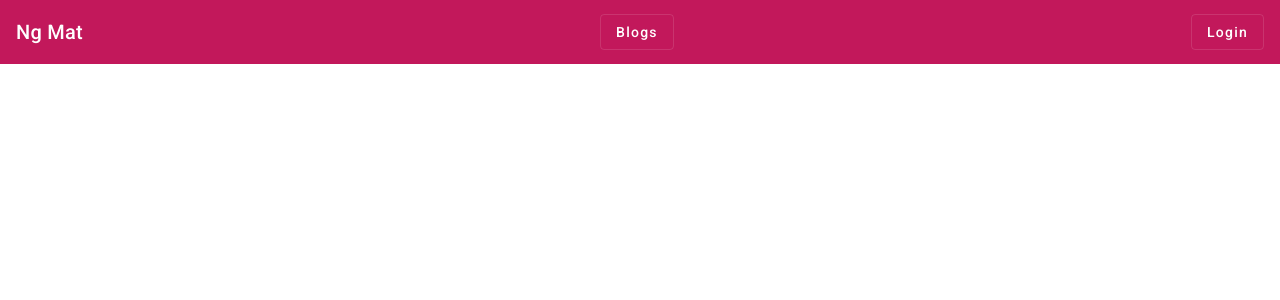
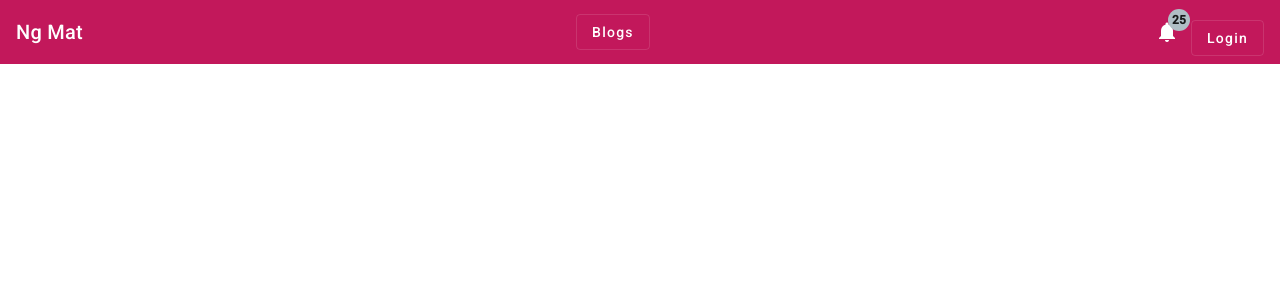
Before and after one commit to danyschell/mat-course-2022, an Angular app: page / in a window 1280 px wide. Shown: the top 300 px of the page. Built offline with nearby package versions, Linux system fonts and the light colour scheme.

Commit message:
notifications

```diff
--- a/src/app/app.component.html
+++ b/src/app/app.component.html
@@ -1,9 +1,21 @@
-
 <mat-toolbar color="primary" class="flex justify-content-between">
   Ng Mat
 
   <a href="blogs" mat-stroked-button>Blogs</a>
-  <a href="login" mat-stroked-button>Login</a>
 
+  <div>
+    <button mat-icon-button [matMenuTriggerFor]="menu">
+      <mat-icon  style="margin-right: 10px;" aria-hidden="false" matBadge="25" matBadgeColor="accent"
+      >notifications</mat-icon>
+    </button>
+
+    <!-- <button mat-button>Menu</button> -->
+    <mat-menu #menu="matMenu">
+      <button mat-menu-item>Your friend got a new car</button>
+      <button mat-menu-item>You are tagged in a recent photo</button>
+    </mat-menu>
+
+    <a href="login" mat-stroked-button>Login</a>
+  </div>
 </mat-toolbar>
-<router-outlet>
+<router-outlet></router-outlet>
--- a/src/app/material/material.module.ts
+++ b/src/app/material/material.module.ts
@@ -19,7 +19,8 @@ import { MatDatepickerModule } from '@angular/material/datepicker';
 import { MatToolbarModule } from '@angular/material/toolbar';
 import { MatProgressSpinnerModule } from '@angular/material/progress-spinner';
 import { MatGridListModule } from '@angular/material/grid-list';
-
+import { MatBadgeModule } from '@angular/material/badge';
+import {MatMenuModule} from '@angular/material/menu';
 
 @NgModule({
   declarations: [],
@@ -44,6 +45,8 @@ import { MatGridListModule } from '@angular/material/grid-list';
     MatToolbarModule,
     MatProgressSpinnerModule,
     MatGridListModule,
+    MatBadgeModule,
+    MatMenuModule
   ],
 })
 export class MaterialModule { }
```
